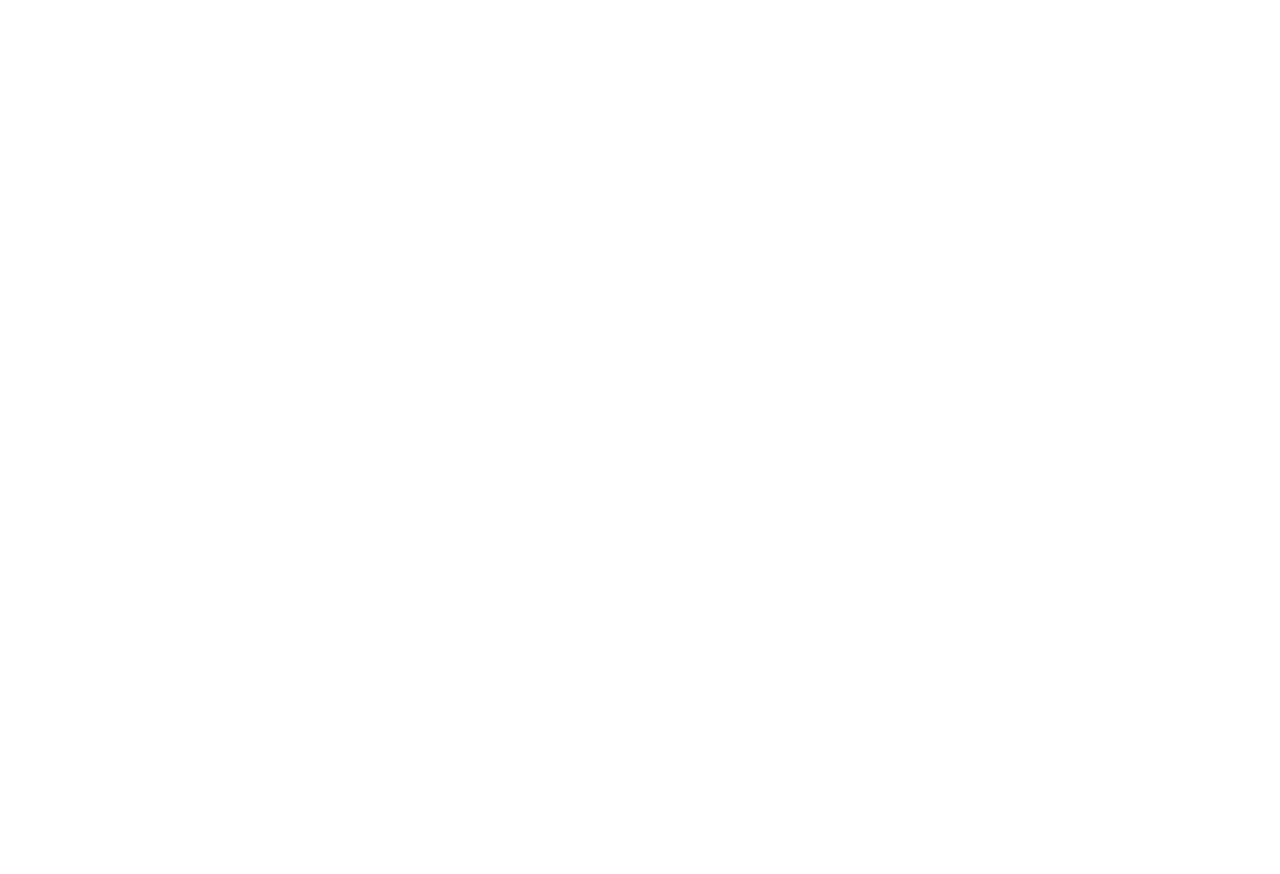
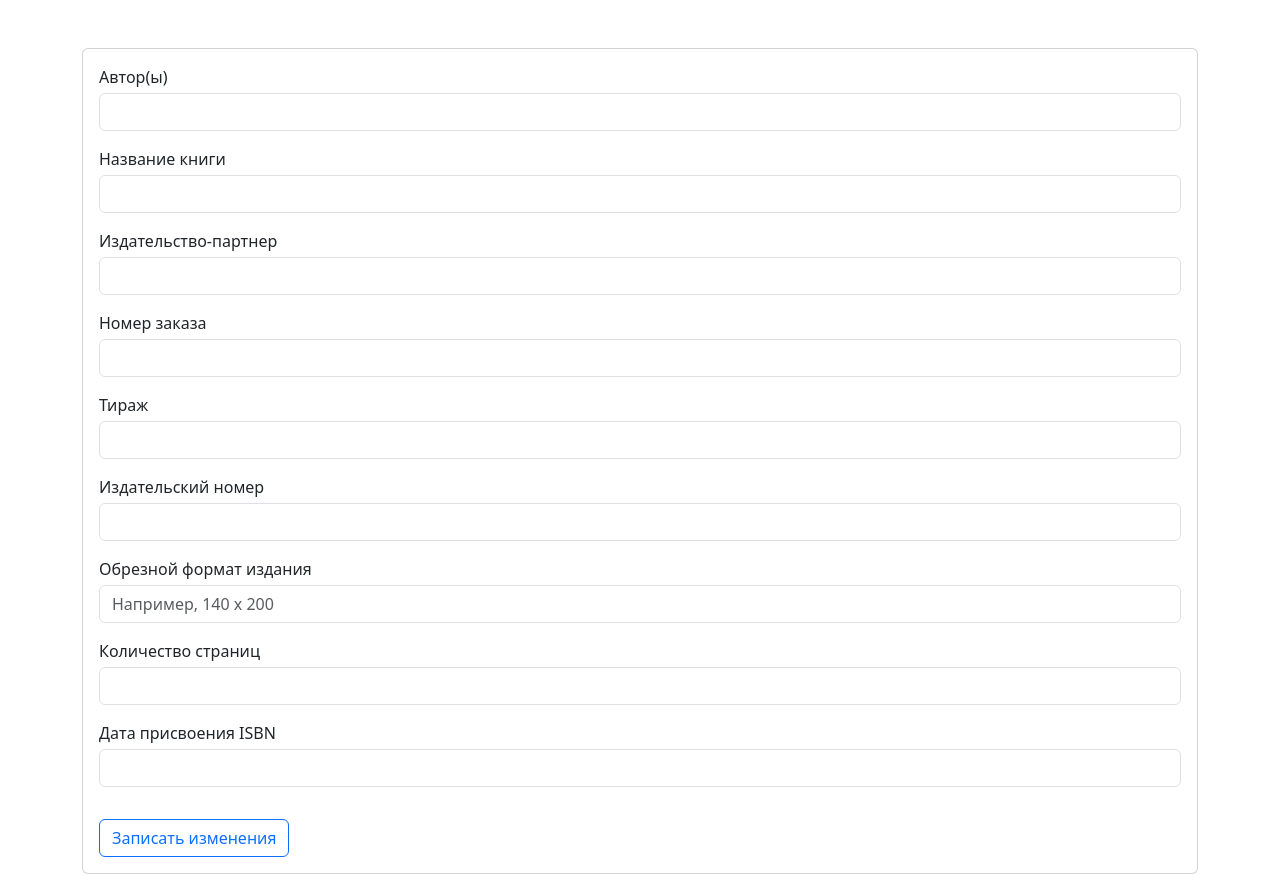
Before and after one commit to doubleXYZ/ISBN-web, a website: page src/index.html in a window 1280 px wide. Before the commit the page ends 800 px from the top, so only its background shows below. Drawn offline with nearby package versions, Linux system fonts and the light colour scheme.

Commit message:
form for posting ISBN to database

```diff
--- a/src/index.html
+++ b/src/index.html
@@ -1,12 +1,69 @@
 <!DOCTYPE html>
 <html lang="en">
+
 <head>
-    <meta charset="UTF-8">
-    <meta name="viewport" content="width=device-width, initial-scale=1.0">
-    <script src="./js/index.js" type="module"></script>
-    <title>ISBN generate</title>
+  <meta charset="UTF-8">
+  <meta name="viewport" content="width=device-width, initial-scale=1.0">
+  <link href='https://cdn.jsdelivr.net/npm/bootstrap@5.3.3/dist/css/bootstrap.min.css' rel='stylesheet'
+    integrity='sha384-QWTKZyjpPEjISv5WaRU9OFeRpok6YctnYmDr5pNlyT2bRjXh0JMhjY6hW+ALEwIH' crossorigin='anonymous'>
+  <script src="./js/index.js" type="module"></script>
+  <title>ISBN generate</title>
 </head>
+
 <body>
+  <div class="container-sm mt-5">
+    <form action="" class="form js-bookform">
+      <div class="card">
+        <div class="card-body">
+          <label for="author" class="card-text mb-1">Автор(ы)</label>
+          <input type="text" name="author" id="author" class="form-control">
+        </div>
+        <div class="card-body pt-0">
+          <label for="bookName" class="card-text mb-1">Название книги</label>
+          <input type="text" name="bookName" id="bookName" class="form-control">
+        </div>
+        <div class="card-body pt-0">
+          <label for="publishHouse" class="card-text mb-1">Издательство-партнер</label>
+          <input type="text" name="publishHouse" id="publishHouse" class="form-control">
+        </div>
+        <div class="card-body pt-0">
+          <label for="orderNum" class="card-text mb-1">Номер заказа</label>
+          <input type="text" name="orderNum" id="orderNum" class="form-control">
+        </div>
+        <div class="card-body pt-0">
+          <label for="copies" class="card-text mb-1">Тираж</label>
+          <input type="text" name="copies" id="copies" class="form-control">
+        </div>
+        <div class="card-body pt-0">
+          <label for="pubNum" class="card-text mb-1">Издательский номер</label>
+          <input type="text" name="pubNum" id="pubNum" class="form-control">
+        </div>
+        <div class="card-body pt-0">
+          <label for="sizes" class="card-text mb-1">Обрезной формат издания</label>
+          <input type="text" name="sizes" id="sizes" class="form-control" placeholder="Например, 140 x 200" value=""
+            list="formatList">
+          <datalist id="formatList">
+            <option value="125 x 200"></option>
+            <option value="140 x 200"></option>
+            <option value="143 x 215"></option>
+            <option value="163 x 235"></option>
+            <option value="200 x 270"></option>
+          </datalist>
+        </div>
+        <div class="card-body pt-0">
+          <label for="pageCounts" class="card-text mb-1">Количество страниц</label>
+          <input type="text" name="pageCounts" id="pageCounts" class="form-control">
+        </div>
+        <div class="card-body pt-0">
+          <label for="pageCounts" class="card-text mb-1">Дата присвоения ISBN</label>
+          <input type="text" name="pageCounts" id="pageCounts" class="form-control">
+        </div>
+        <div class="card-body">
+          <button type="button" class="btn btn-outline-primary">Записать изменения</button>
+        </div>
+      </div>
+    </form>
+  </div>
+</body>
 
-</body>
 </html>
```
